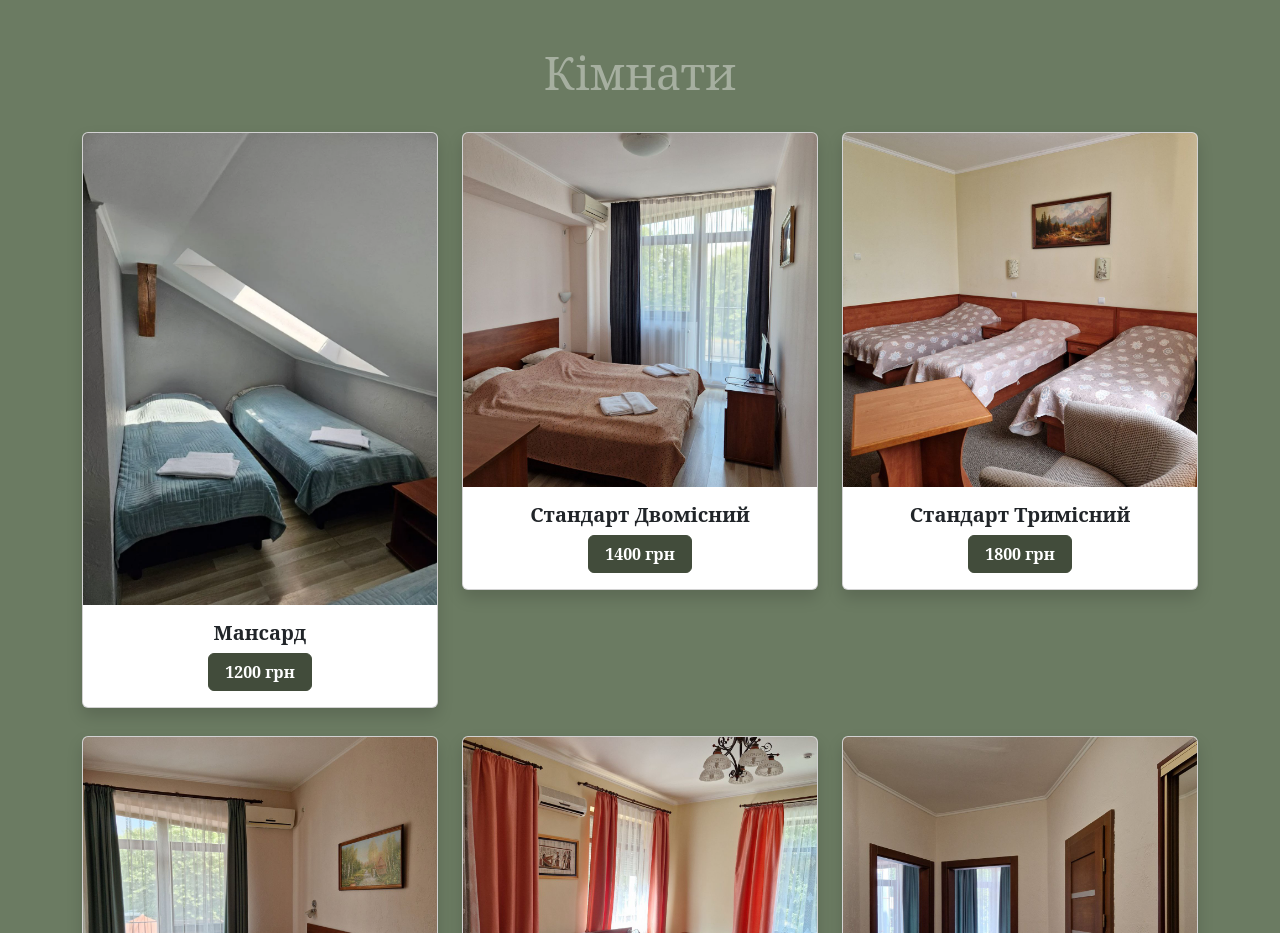
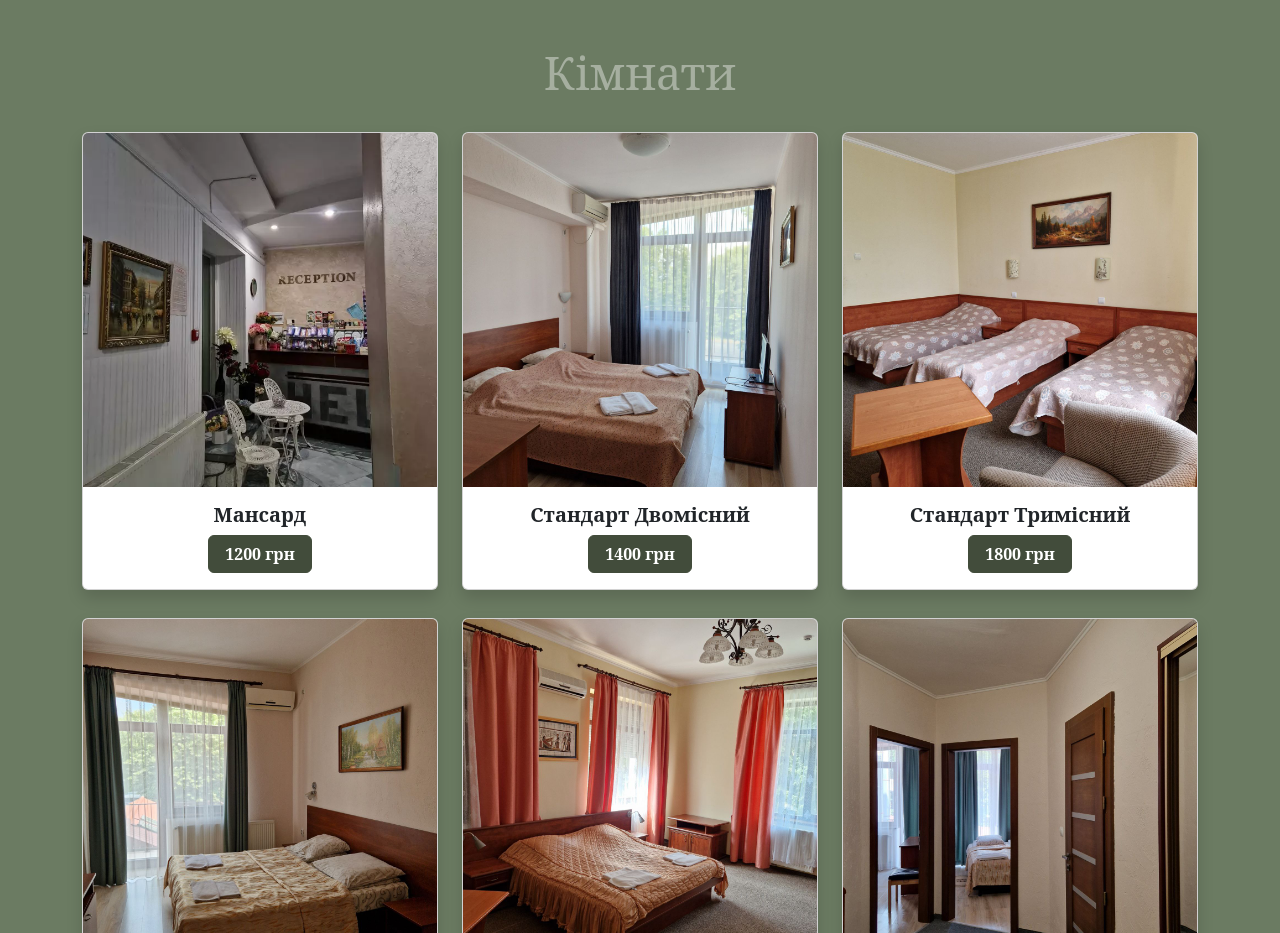
Before and after one commit to simivarga/HelikonBootstrap, a plain HTML site: page index.html in a window 1280 px wide. Shown: the part 1320-2253 px from the top of the page. Drawn offline with nearby package versions, Linux system fonts and the light colour scheme.

Commit message:
Modified the pictures, mansard ones are left

```diff
--- a/index.html
+++ b/index.html
@@ -125,7 +125,7 @@
         <div class="row row-cols-1 row-cols-md-3 justify-content-center g-4 ">
           <div class="col-12 col-lg-4">
             <div class="card shadow card-height">
-              <img src="assets/mansard.webp" class="card-img-top" alt="reception">
+              <img src="assets/reception.webp" class="card-img-top" alt="reception">
               <div class="card-body bf m-auto">
                 <h2 class="card-title fw-bold text-center fs-5 button-padding">Мансард</h2>
                 <a href="rooms/room_mansard.html" aria-label="mansard-room" class=""><button class="btn btn-primary px-3 fw-bold" >1200 грн</button></a>
```
